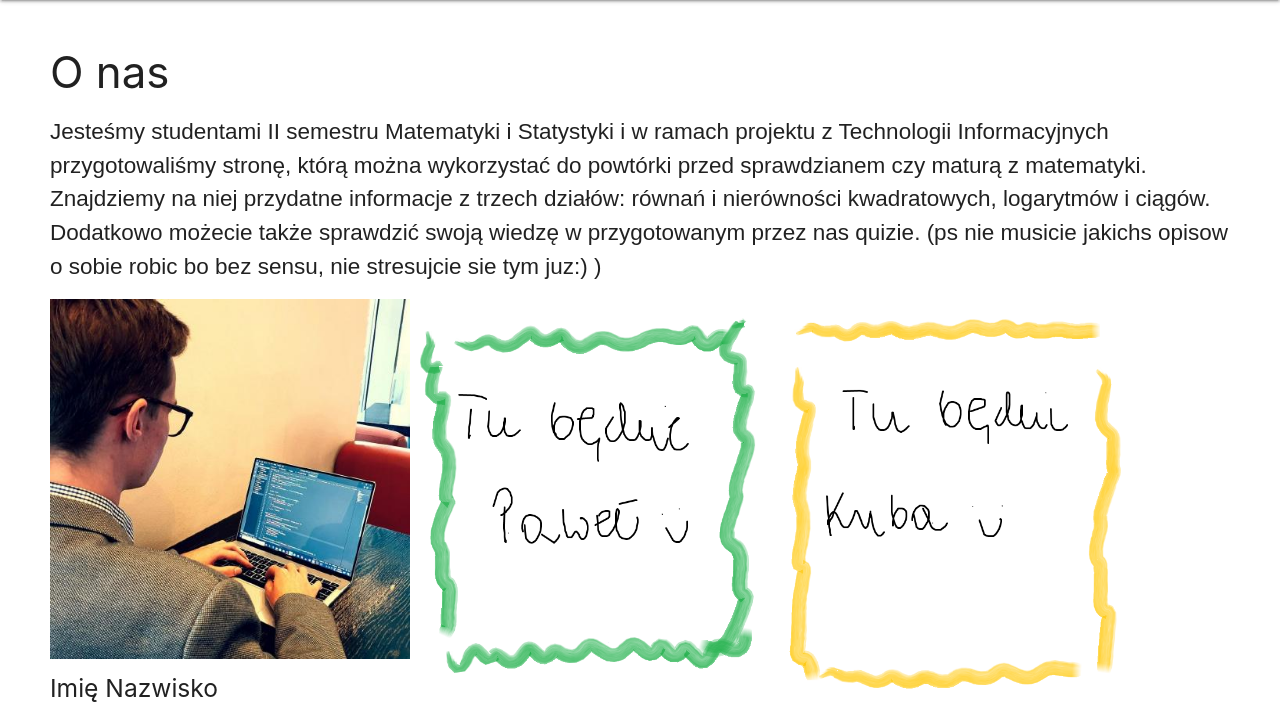
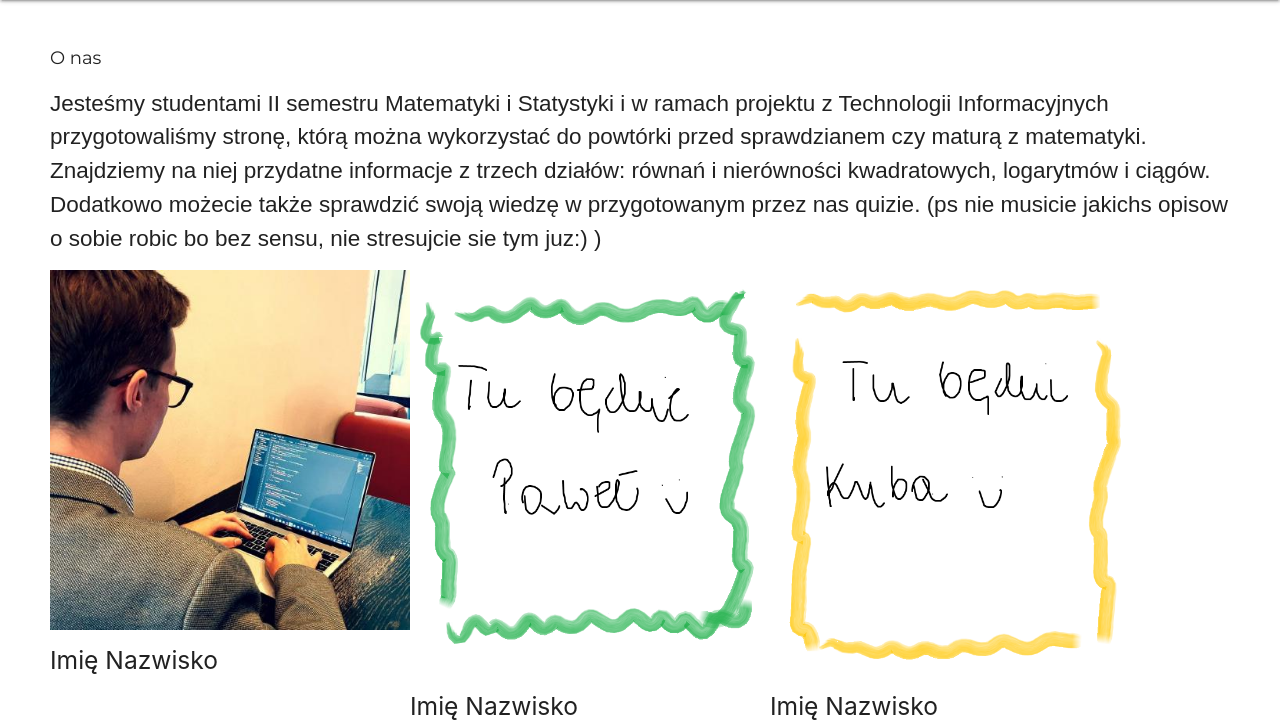
Before and after one commit to pawelduraj/wizualizacje-matematyki, a Flask app: page /about in a window 1280 px wide. Shown: the part 64-784 px from the top of the page. Run offline with Flask 2, Linux system fonts and the light colour scheme; some web fonts are replaced.

Commit message:
minor changes

```diff
--- a/static/style.css
+++ b/static/style.css
@@ -74,10 +74,10 @@ div.flex-column {
 
 .desc {
     font-size: 150%;
-    font-family: 'Hind Guntur', sans-serif;;
+    font-family: 'Hind Guntur', sans-serif;
 }
 
-.h3 {
+.h3, h3 {
     font-family: 'Montserrat', sans-serif;
     font-size: 120%;
 }
--- a/templates/about.html
+++ b/templates/about.html
@@ -2,7 +2,7 @@
 
 {% block content %}
 <div id="content" class="container z-depth-2">
-    <h3>O nas</h3>
+    <h3 class="h3">O nas</h3>
     <p> <div class="desc"> Jesteśmy studentami II semestru Matematyki i Statystyki i w ramach projektu z Technologii Informacyjnych  przygotowaliśmy stronę, którą można wykorzystać do powtórki
         przed sprawdzianem czy maturą z matematyki. Znajdziemy na niej przydatne informacje z trzech działów: równań i nierówności kwadratowych, logarytmów i ciągów. Dodatkowo możecie
         także sprawdzić swoją wiedzę w przygotowanym przez nas quizie.
```
